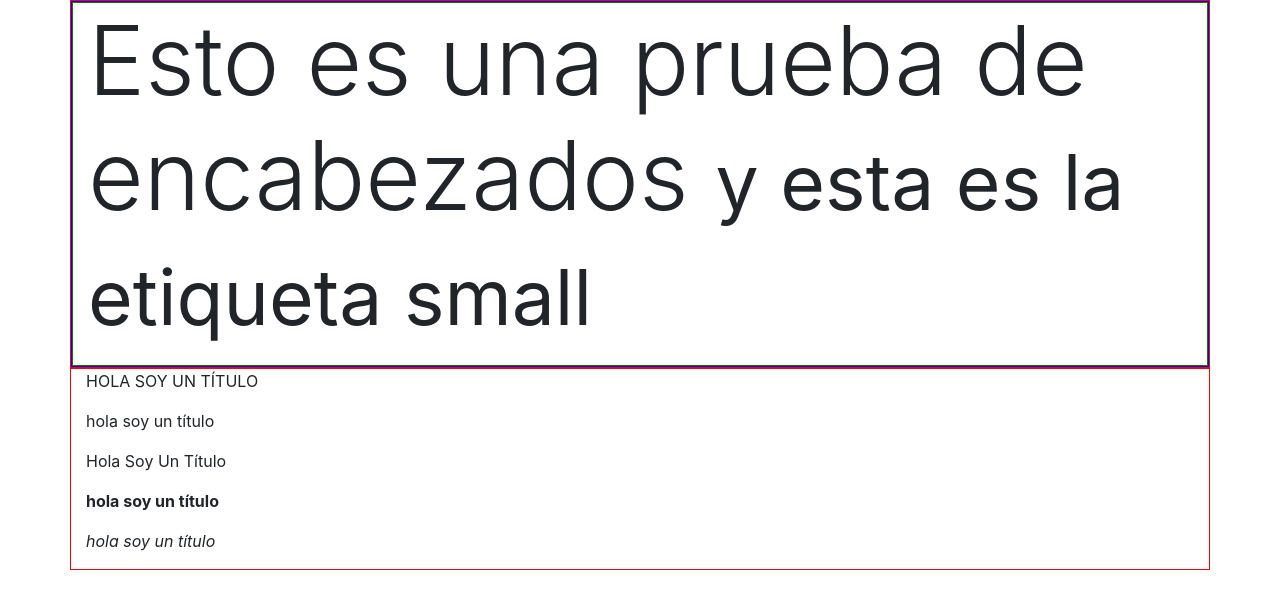
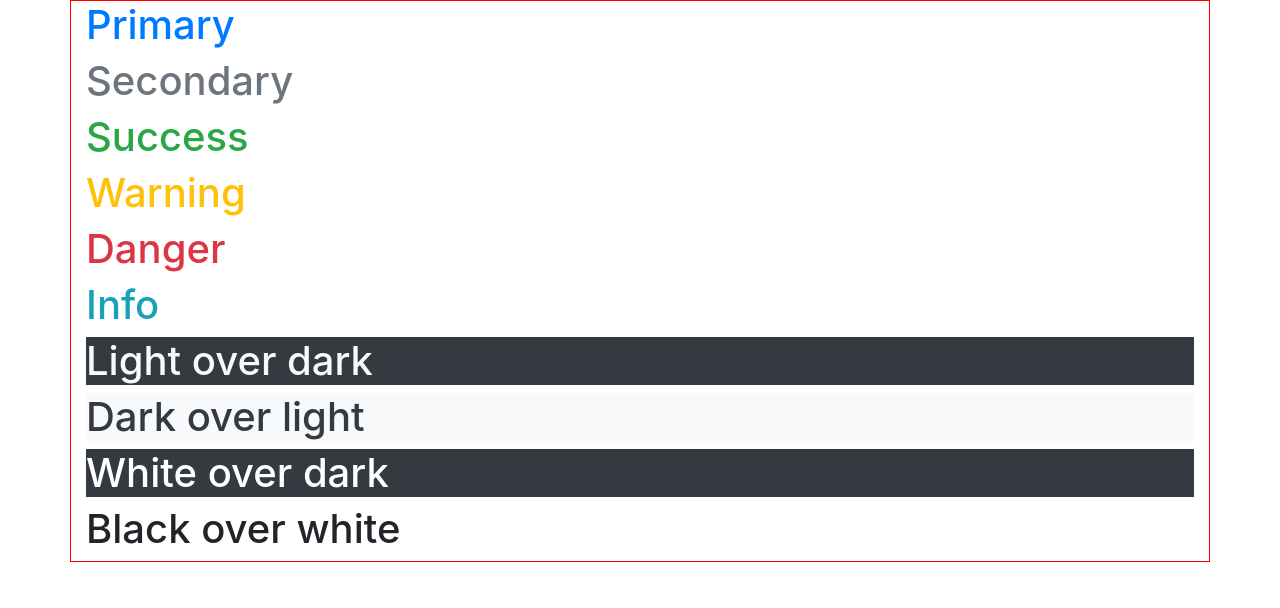
Before and after one commit to jcfr4n/cursoBootstrap, a plain HTML site: page Proyecto web/index.html in a window 1280 px wide. Drawn offline with Linux system fonts and the light colour scheme.

Commit message:
Trabajando con colores - video 35

```diff
--- a/Proyecto web/index.html
+++ b/Proyecto web/index.html
@@ -20,20 +20,16 @@
 <body>
 
   <div class="container">
-    <div class="row">
-      <div class="col">
-        <p class="display-1">Esto es una prueba de encabezados
-          <span class="small">y esta es la etiqueta small</span>
-        </p>
-      </div>
-    </div>
-  </div>
-  <div class="container">
-    <p class="text-uppercase">hola soy un título</p>
-    <p class="text-lowercase">hola soy un título</p>
-    <p class="text-capitalize">hola soy un título</p>
-    <p class="font-weight-bold">hola soy un título</p>
-    <p class="font-italic">hola soy un título</p>
+    <p class="h1 text-primary">Primary</p>
+    <p class="h1 text-secondary">Secondary</p>
+    <p class="h1 text-success">Success</p>
+    <p class="h1 text-warning">Warning</p>
+    <p class="h1 text-danger">Danger</p>
+    <p class="h1 text-info">Info</p>
+    <p class="h1 text-light bg-dark">Light over dark</p>
+    <p class="h1 text-dark bg-light">Dark over light</p>
+    <p class="h1 text-white bg-dark">White over dark</p>
+    <p class="h1 text-black bg-white">Black over white</p>
   </div>
 
 
```
